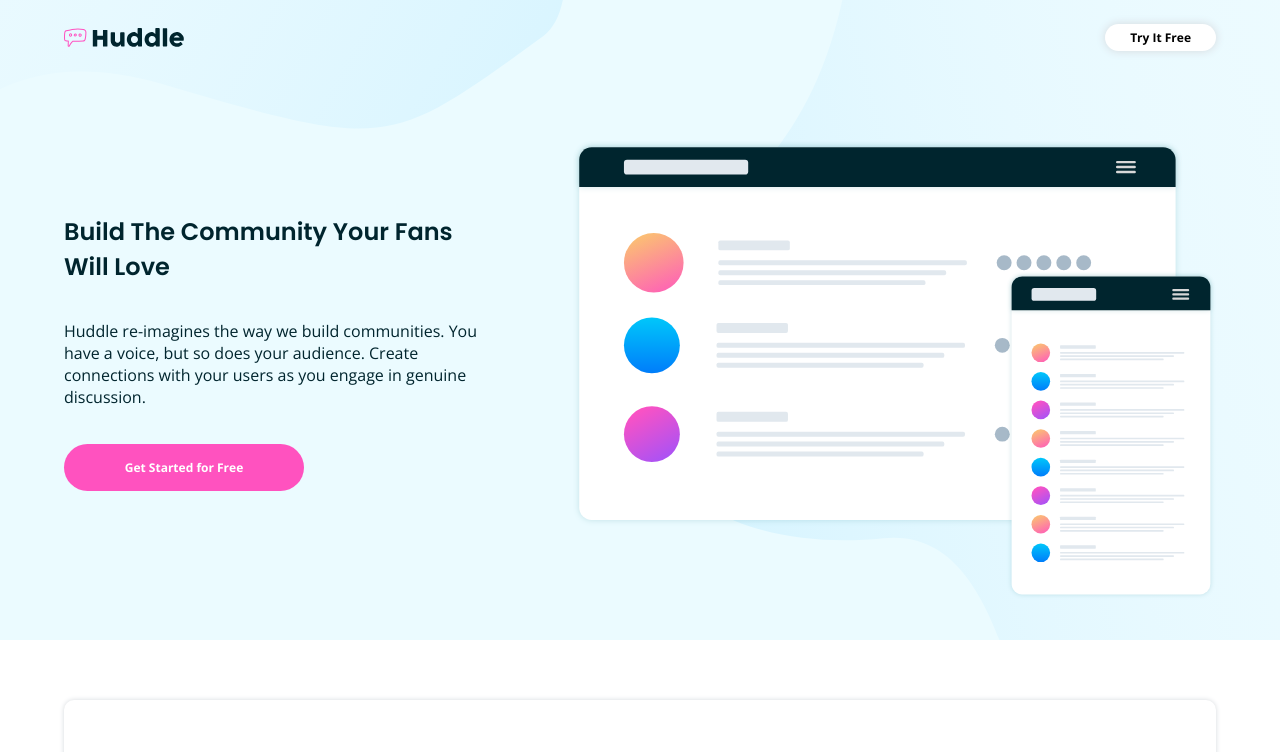
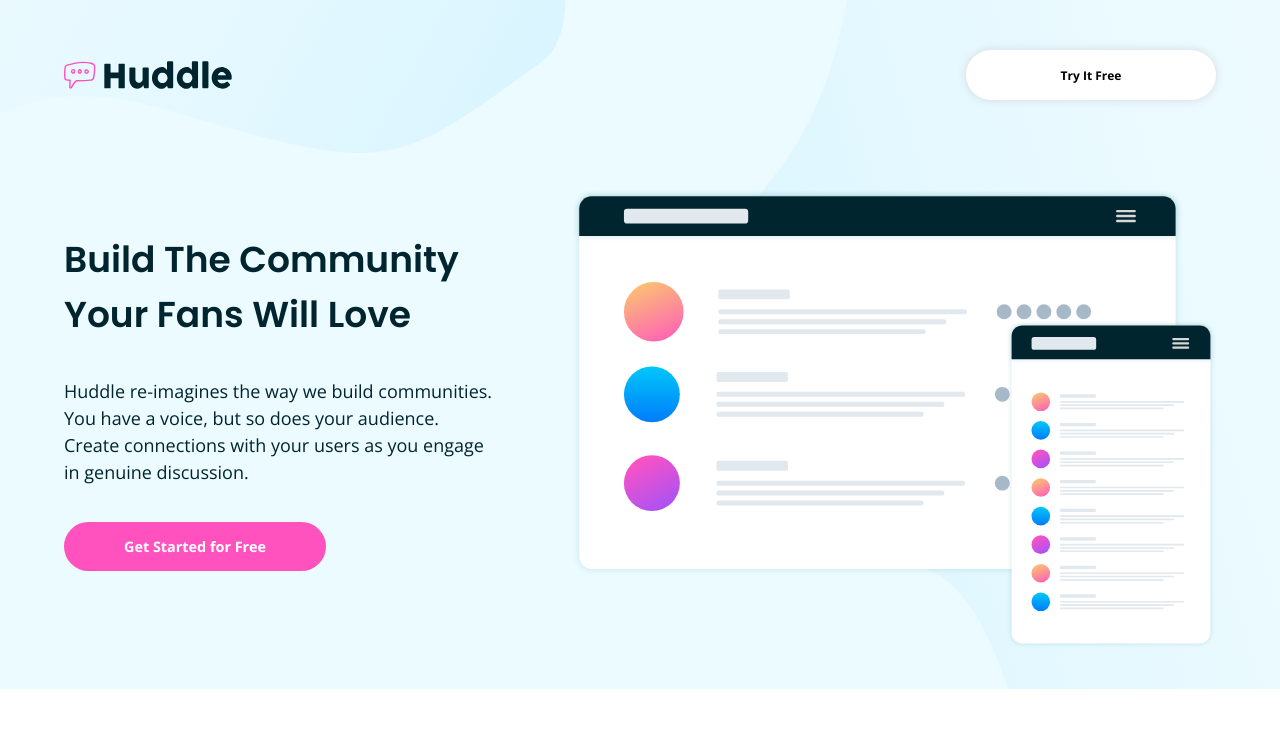
Before and after one commit to charitytemple/huddle-alternatingfeatureblocks, a plain HTML site: page index.html in a window 1280 px wide. Shown: the top 752 px of the page. Drawn offline with nearby package versions, Linux system fonts and the light colour scheme.

Commit message:
Update style.css

```diff
--- a/style.css
+++ b/style.css
@@ -36,7 +36,8 @@ h2 {
 p {
   font-family: 'Open Sans', sans-serif;
   font-weight: 400;
-  font-size: 1rem;
+  font-size: 1.125rem;
+  line-height: 1.5;
 }
 
 li {
@@ -61,13 +62,12 @@ button {
 }
 
 .btn_pink {
-  width: 240px;
+  font-size: .9rem;
   padding: 15px 60px;
   background: var(--primary);
   color: #fff;
   border: none;
   border-radius: 50px;
-
 }
 
 .btn_pink:hover {
@@ -108,7 +108,6 @@ button {
 }
 
 .card>div>p {
-  font-size: .9rem;
   color: var(--grayblue);
 }
 
@@ -118,7 +117,7 @@ button {
   background-position: center;
   background-size: cover;
   background-repeat: no-repeat;
-  margin-bottom: 60px;
+  margin-bottom: 164px;
   width: 100%;
 }
 
@@ -153,7 +152,7 @@ header>img {
 }
 
 .hero>div>button {
-  width: 240px;
+
   margin-bottom: 36px;
 }
 
@@ -264,6 +263,20 @@ a {
 }
 
 @media only screen and (min-width:1024px) {
+
+  header{
+    margin-top: 50px;
+  }
+
+  header>img {
+    width: 70%;
+  }
+
+  .btn_white{
+    width: 250px;
+    height: 50px;
+  }
+
   .hero {
     grid-template-columns: 1fr 1.5fr;
     justify-content: space-between;
@@ -271,7 +284,7 @@ a {
     grid-column-gap: 80px;
   }
 
-  .textholder>h1{
+  .hero>div>h1{
     font-size: 2.25rem;
   }
 
```
